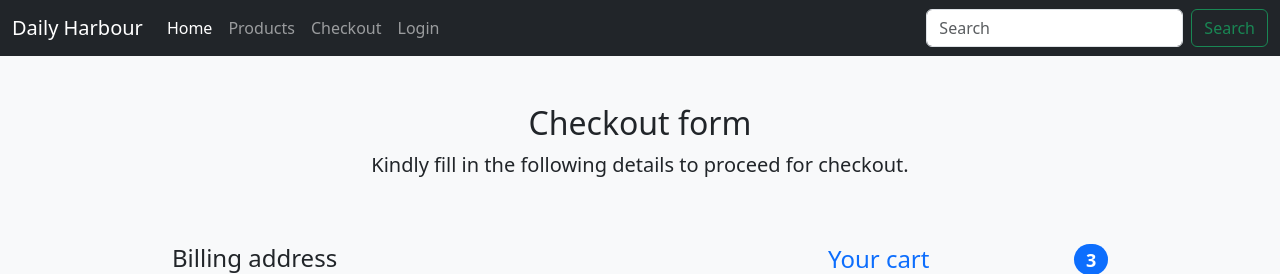
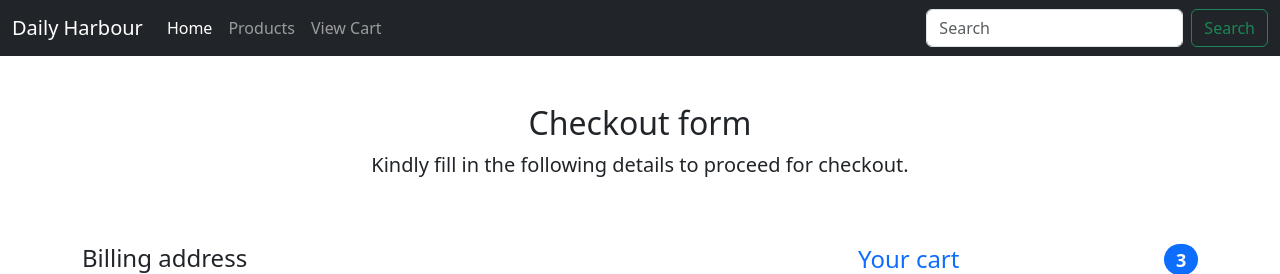
Before and after one commit to aniket-3001/DailyHarbour, a Flask app: page /checkout in a window 1280 px wide. Shown: the top 274 px of the page. Run offline with Flask 3, Linux system fonts and the light colour scheme; some libraries are stand-ins or nearby versions.

Commit message:
Added Redirections

```diff
--- a/templates/base.html
+++ b/templates/base.html
@@ -7,11 +7,9 @@
     <title> {% block title %} {% endblock title %} | Daily Harbour </title>
     <link href="https://cdn.jsdelivr.net/npm/bootstrap@5.3.3/dist/css/bootstrap.min.css" rel="stylesheet"
         integrity="sha384-QWTKZyjpPEjISv5WaRU9OFeRpok6YctnYmDr5pNlyT2bRjXh0JMhjY6hW+ALEwIH" crossorigin="anonymous">
-
-    {% block styles %} {% endblock styles %}
 </head>
 
-<body class = "bg-body-tertiary">
+<body>
     <nav class="navbar navbar-expand-lg navbar-dark bg-dark">
         <div class="container-fluid">
             <a class="navbar-brand" href="#">Daily Harbour</a>
@@ -27,15 +25,11 @@
                     </li>
 
                     <li class="nav-item">
-                        <a class="nav-link" href="/about">Products</a>
+                        <a class="nav-link" href="/products">Products</a>
                     </li>
 
                     <li class="nav-item">
-                        <a class="nav-link" href="/about">Checkout</a>
-                    </li>
-
-                    <li class="nav-item">
-                        <a class="nav-link" href="/about">Login</a>
+                        <a class="nav-link" href="/cart">View Cart</a>
                     </li>
                 </ul>
                 <form class="d-flex" role="search">
```
